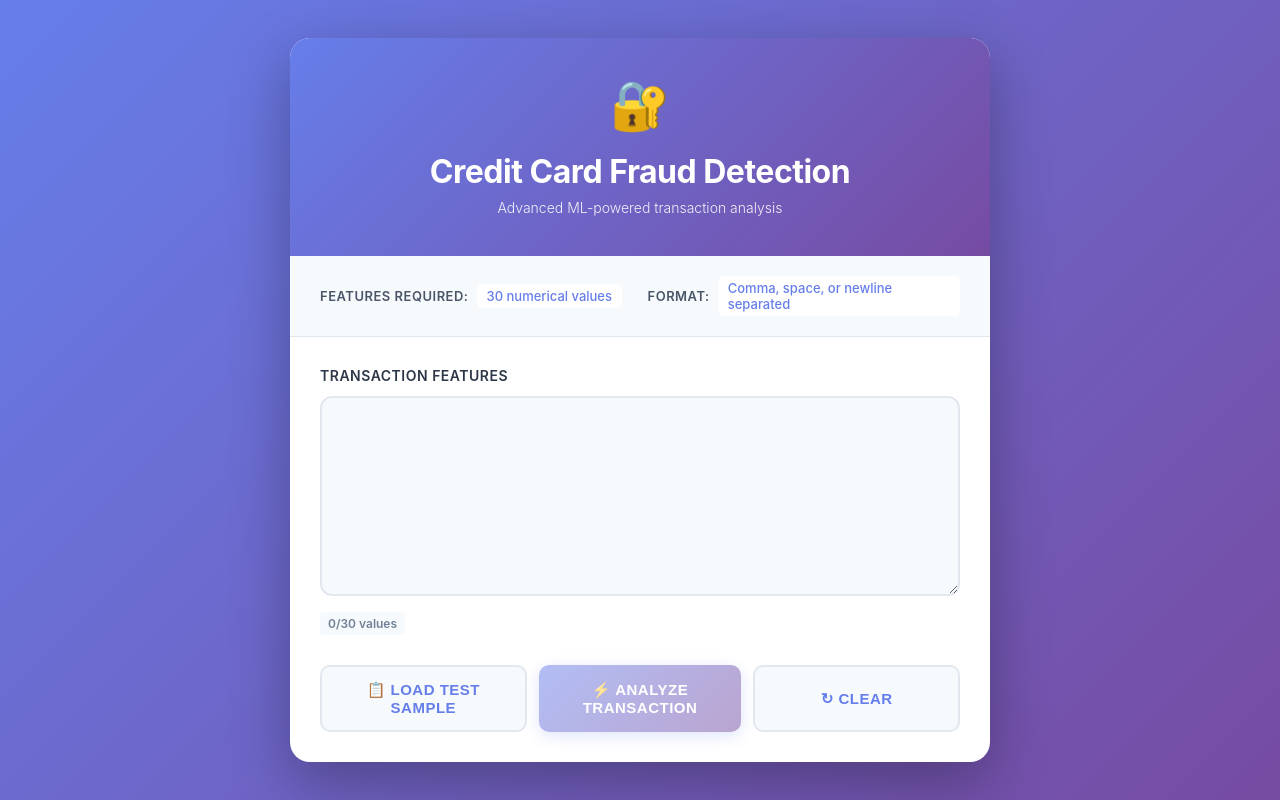
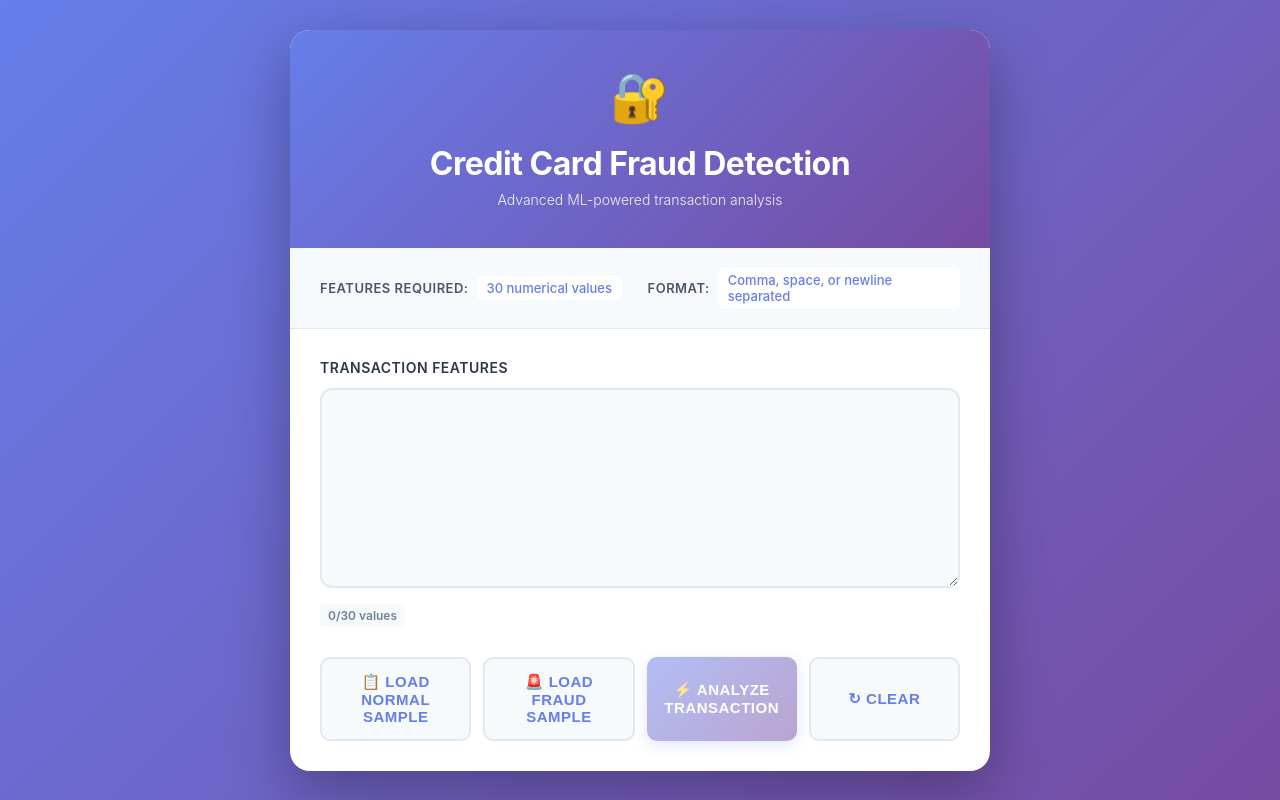
Before and after one commit to fibha-dev/AI_ML_Internship_Project, a React (Create React App) app in the folder frontend/: page / in a window 1280 px wide. Built offline with nearby package versions, Linux system fonts and the light colour scheme.

Commit message:
fixing sample

```diff
--- a/frontend/src/App.js
+++ b/frontend/src/App.js
@@ -39,29 +39,26 @@ function App() {
     }
   };
 
-  const loadSample = async () => {
+  const loadSample = async (label) => {
     try {
       setLoading(true);
 
       const res = await axios.get(
-        `${process.env.REACT_APP_API_URL}/random-test`
+        `${process.env.REACT_APP_API_URL}/sample/${label}`
       );
 
-      console.log("random-test response =", res.data);
+      console.log("Sample loaded:", res.data);
 
-
-      const features = res.data.features;
-
-      setInput(features.join(", "));
-      setValueCount(features.length);
+      setInput(res.data.features.join(", "));
+      setValueCount(res.data.features.length);
 
       setActual(res.data.actual);
-      console.log("actual loaded =", res.data.actual);
 
-      setResult(null);
       setPrediction(null);
       setCorrect(null);
+      setResult(null);
       setError("");
+
     } catch (err) {
       console.log(err);
       setError("Could not load sample");
@@ -176,8 +173,7 @@ function App() {
 
           <div className="input-info">
             <span
-              className={`value-count ${
-                valueCount === 30
+              className={`value-count ${valueCount === 30
                   ? "valid"
                   : valueCount > 0
                     ? "warning"
@@ -199,10 +195,18 @@ function App() {
 
           <button
             className="btn btn-secondary"
-            onClick={loadSample}
+            onClick={() => loadSample(0)}
             disabled={loading}
           >
-            📋 Load Test Sample
+            📋 Load Normal Sample
+          </button>
+
+          <button
+            className="btn btn-secondary"
+            onClick={() => loadSample(1)}
+            disabled={loading}
+          >
+            🚨 Load Fraud Sample
           </button>
 
           <button
```
Lines whose indentation alone changed are shown as unchanged.
